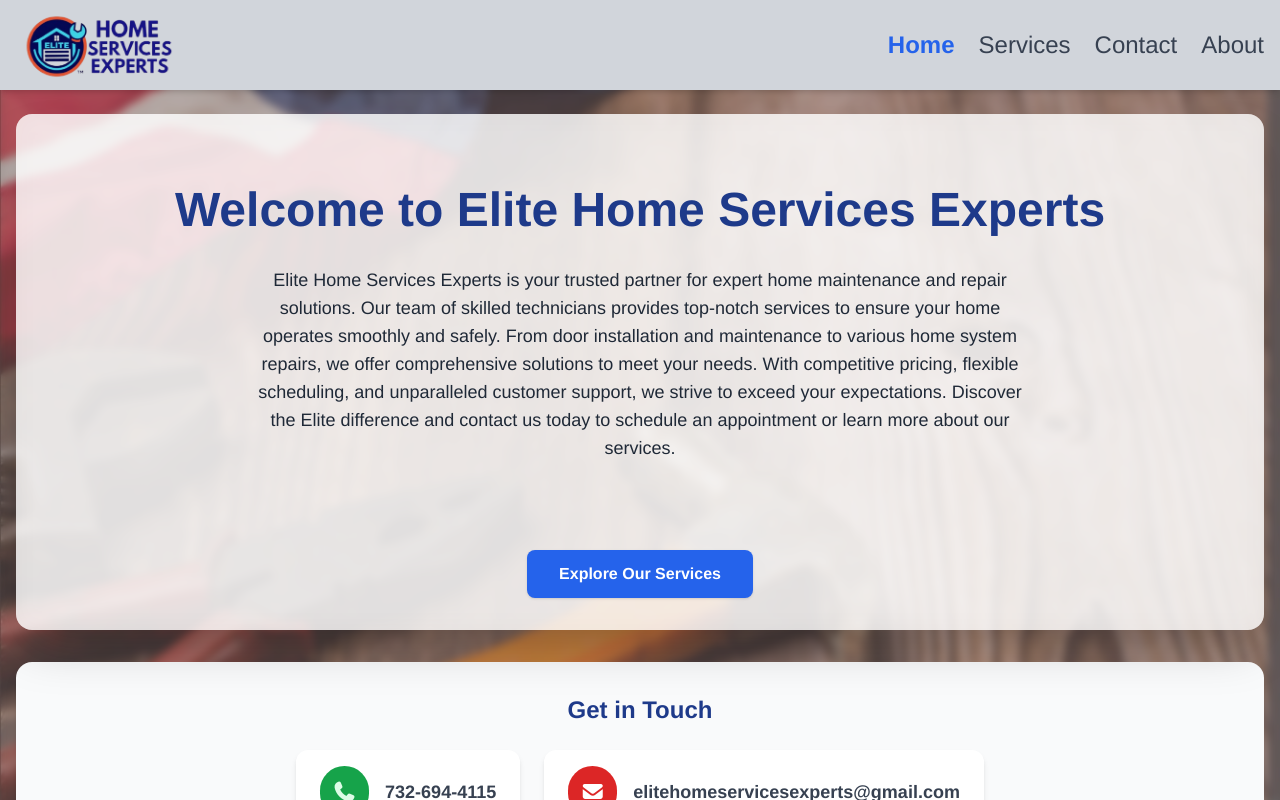
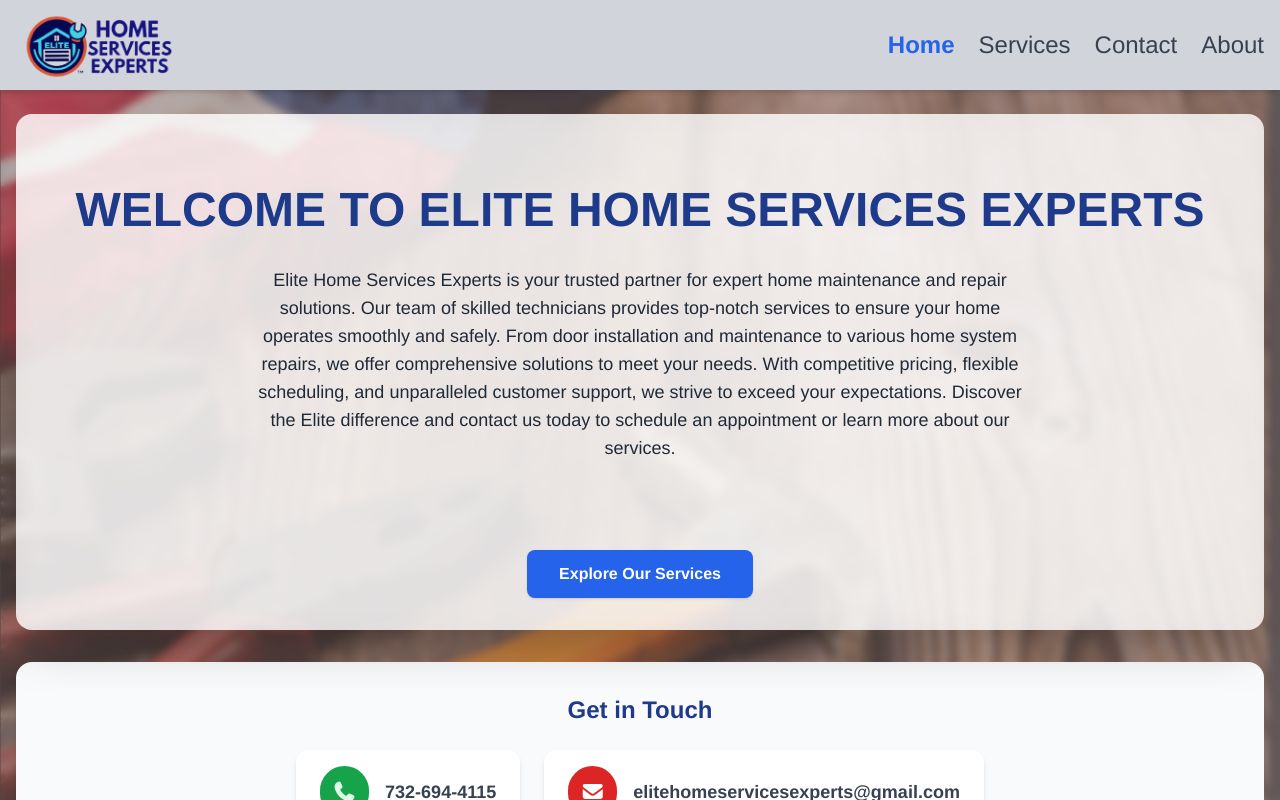
Before and after one commit to elitehomeservices70/elitehomeservices, a React (Vite) app: page / in a window 1280 px wide. Shown: the top 800 px of the page. Built offline with nearby package versions, Linux system fonts and the light colour scheme.

Commit message:
UI changes

```diff
--- a/src/pages/Contact.jsx
+++ b/src/pages/Contact.jsx
@@ -99,7 +99,7 @@
                 <i className="fas fa-envelope text-white text-xl"></i>
               </div>
               <span className="text-gray-800 text-base sm:text-lg font-semibold break-all text-left">
-                elitehomeservices70@gmail.com
+                elitehomeservicesexperts@gmail.com
               </span>
             </a>
           </div>
--- a/src/pages/Home.jsx
+++ b/src/pages/Home.jsx
@@ -8,7 +8,7 @@
       {/* Main container (intro + hero) */}
       <div className="my-6 bg-white/80 backdrop-blur-md shadow-2xl rounded-2xl p-8 mx-4">
         <PageWrapper>
-          <h2 className="text-4xl sm:text-5xl font-bold mb-8 text-blue-900 animate-fadeIn text-center">
+          <h2 className="text-4xl sm:text-5xl font-bold mb-8 text-blue-900 animate-fadeIn text-center text-uc">
             Welcome to Elite Home Services Experts
           </h2>
 
--- a/src/pages/Services.jsx
+++ b/src/pages/Services.jsx
@@ -20,7 +20,7 @@
               className="h-48 w-full object-cover"
             />
             <div className="p-6">
-              <h3 className="text-xl font-semibold mb-2">{service.title}</h3>
+              <h3 className="text-xl font-semibold mb-2 text-uc">{service.title}</h3>
               <Link
                 to={`/services/${service.id}`}
                 className="inline-block mt-4 px-4 py-2 bg-blue-600 text-white rounded hover:bg-blue-700 transition"
```
